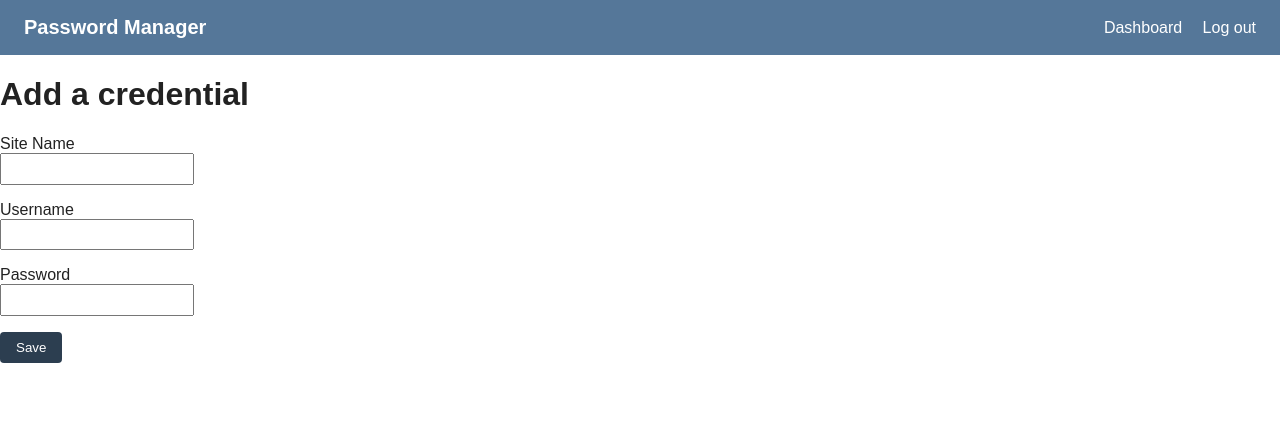
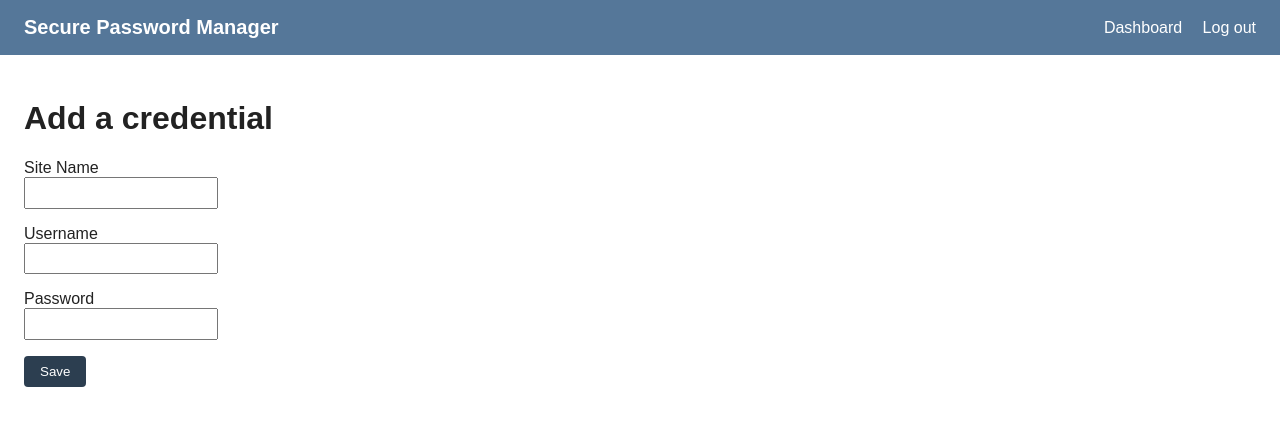
Before and after one commit to alex-m-20/PasswordManager, a Flask app: page /add_credential in a window 1280 px wide. Shown: the top 426 px of the page. Run offline with Flask 3, Linux system fonts and the light colour scheme; the visitor is signed in with stand-in values (Sample User, id 1); some libraries are stand-ins or nearby versions.

Commit message:
Fixed the <main> wrapper on add_credential.html
The contents on the page had no padding and sat
right at the edge of the browser.

```diff
--- a/templates/add_credential.html
+++ b/templates/add_credential.html
@@ -2,19 +2,24 @@
 <html lang="en">
 <head>
     <meta charset="utf-8">
-    <title>Add Credential - Password Manager</title>
+    <title>Add Credential - Secure Password Manager</title>
     <link rel="stylesheet" href="{{ url_for('static', filename='style.css') }}">
 </head>
 <body>
     <header class="site-header">
-        <span class="site-title">Password Manager</span>
+        <span class="site-title">Secure Password Manager</span>
         <nav>
+            {% if current_user.is_authenticated %}
                 <a href="{{ url_for('dashboard') }}">Dashboard</a>
                 <a href="{{ url_for('logout') }}">Log out</a>
+            {% else %}
+                <a href="{{ url_for('login') }}">Log in</a>
+                <a href="{{ url_for('register') }}">Register</a>
+            {% endif %}
         </nav>
     </header>
 
-
+    <main>
         {% with messages = get_flashed_messages(with_categories=true) %}
             {% if messages %}
                 <ul class="flashes">
@@ -25,8 +30,8 @@
             {% endif %}
         {% endwith %}
 
+        <h1>Add a credential</h1>
 
-    <h1>Add a credential</h1>
         <form method="POST">
             {{ form.hidden_tag() }}
 
@@ -47,5 +52,6 @@
 
             {{ form.submit() }}
         </form>
+    </main>
 </body>
 </html>
```
Lines whose indentation alone changed are shown as unchanged.
